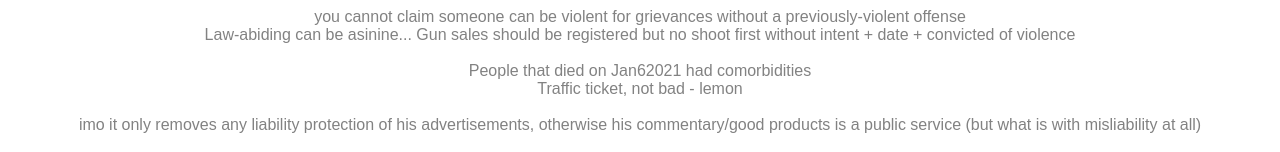
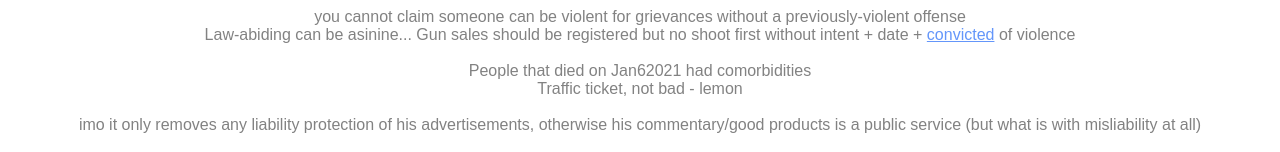
Before and after one commit to NickCarducci/BillBidenOrg, a React (Create React App) app: page / in a window 1280 px wide. Shown: the top 152 px of the page. Built offline with nearby package versions, Linux system fonts and the light colour scheme.

Commit message:
Update App.js

```diff
--- a/src/App.js
+++ b/src/App.js
@@ -9,7 +9,11 @@ export default function App() {
       previously-violent offense
       <br />
       Law-abiding can be asinine... Gun sales should be registered but no shoot
-      first without intent + date + convicted of violence
+      first without intent + date +&nbsp;
+      <a href="https://vianickcarducci.medium.com/optimal-security-for-webapps-dd2a65c2418c">
+        convicted
+      </a>
+      &nbsp;of violence
       <br />
       <br />
       People that died on Jan62021 had comorbidities
```
